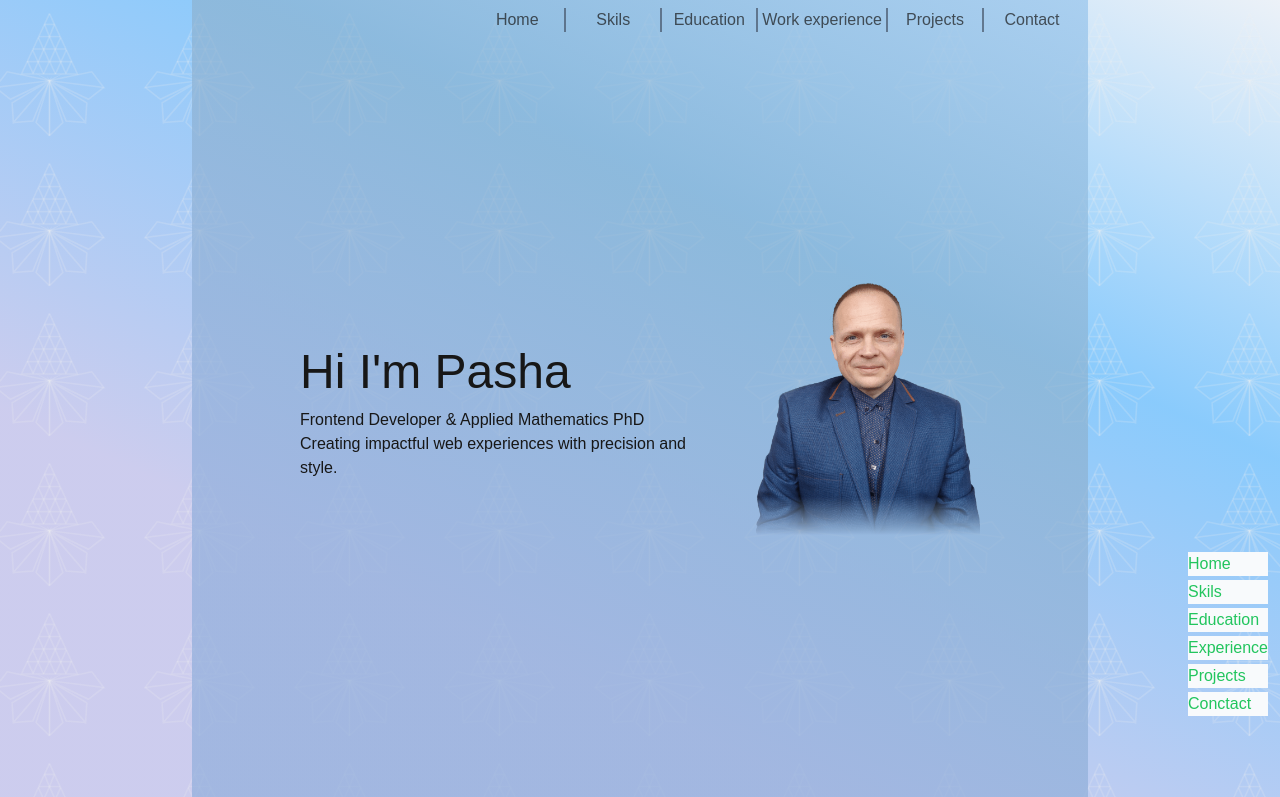
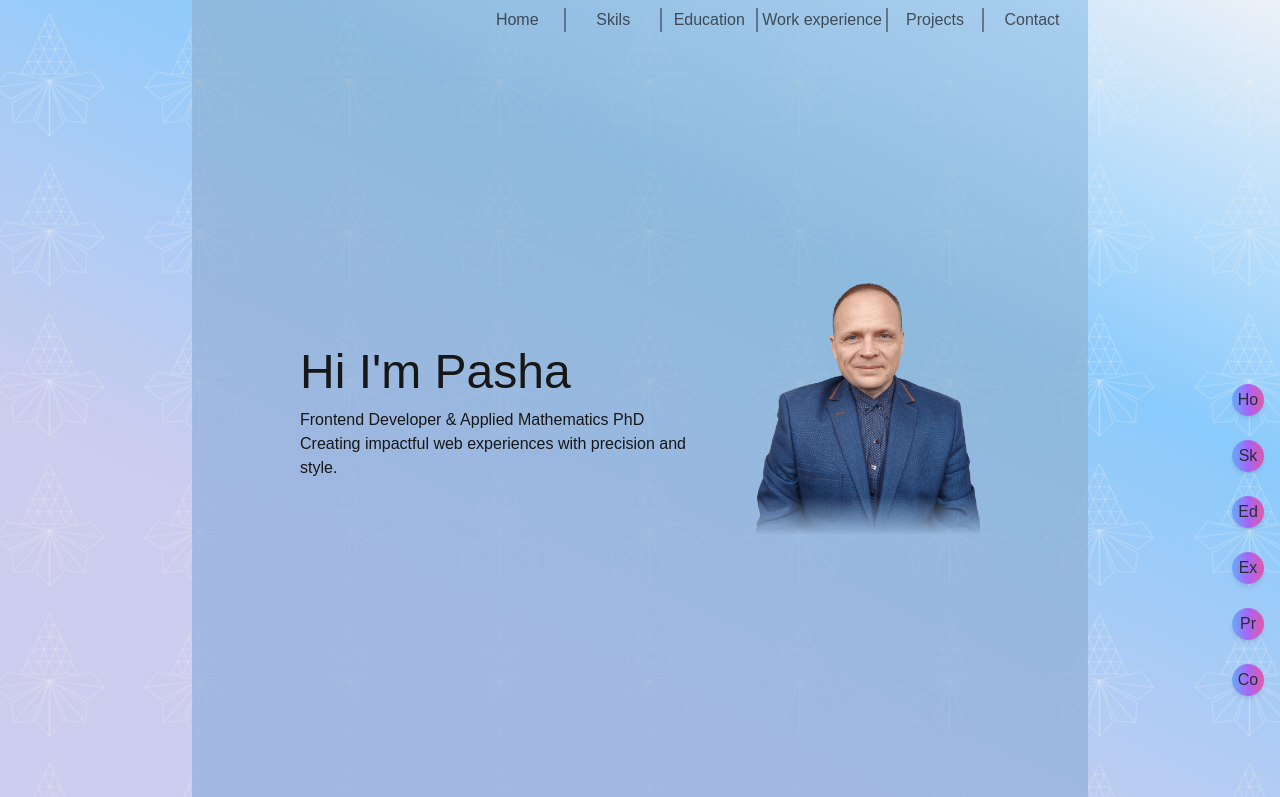
Before and after one commit to Pasha147/cv_2024, a Next.js app in the folder cv24/: page / in a window 1280 px wide. Shown: the top 797 px of the page. Built offline with nearby package versions, Linux system fonts and the light colour scheme.

Commit message:
Color menu with a and shadows

```diff
--- a/cv24/app/page.js
+++ b/cv24/app/page.js
@@ -1,97 +1,26 @@
 "use client";
 
 import Header from "./ua/header.jsx";
-import Aboutme from "./ua/aboutme.jsx";
-import Skils from "./ua/skils.jsx";
-import Education from "./ua/education.jsx";
-import Experience from "./ua/experience.jsx";
-import Projects from "./ua/projects.jsx";
-import Contact from "./ua/contact.jsx";
 import Footer from "./ua/footer.jsx";
 import { text } from "./appdata";
-import { useEffect, useState, useRef } from "react";
+import { useState} from "react";
 import ColorMenu from "./ua/color_menu.jsx";
+import Main from "./ua/main.jsx";
 
 export default function Home() {
-  const itemEls = useRef([]);
+
   const [colorMenu, setColorMenu] = useState(
     text.bulletMenu.map((item) => {
       return { ...item, ratio: 0 };
     })
   );
 
-  useEffect(() => {
-    const artSt = text.bulletMenu.map((art, n) => {
-      return { id: `artId${n}`, intersect: false, ratio: 0 };
-    });
-
-    let observerOptions = {
-      root: null,
-      rootMargin: "0px",
-      threshold: [],
-    };
-
-    for (let i = 0; i <= 1.0; i += 0.01) {
-      observerOptions.threshold.push(i);
-    }
-
-    let intersectionCallback = (entries) => {
-      let newSecSt = [...artSt];
-      entries.forEach((entry) => {
-
-        let articleId = entry.target.id;
-        let isIntersecting = entry.isIntersecting;
-        let n = artSt.findIndex((el) => el.id === articleId);
-
-        newSecSt[n].intersect = isIntersecting;
-        newSecSt[n].ratio = Math.floor(entry.intersectionRatio * 100);
-      });
-
-      const newColorMenu = [...colorMenu];
-      newColorMenu.forEach((item, n) => {
-        newColorMenu[n].ratio = newSecSt[n].ratio;
-      });
-
-      setColorMenu(newColorMenu);
-    };
-
-    const observers = [];
-    artSt.forEach(() => {
-      observers.push(
-        new IntersectionObserver(intersectionCallback, observerOptions)
-      );
-    });
-
-    observers.forEach((observer, n) => {
-      observer.observe(itemEls.current[n]);
-    });
-    return () => observers.forEach((observer) => observer.disconnect());
-  }, []);
 
   return (
     <>
       <Header />
       <ColorMenu colorMenu={colorMenu} />
-      <main className="max-w-4xl mx-auto [&>div>section]:pt-10  [&>div>section]:min-h-[100vh] [&>div>section]:bg-resume-section [&>div>section]:bg-gradient-cover-grid [&>div>section]:bg-no-repeat-grid [&>div>section]:bg-center-grid dark:[&>div>section]:bg-resume-section_d">
-        <div id={`artId${0}`} ref={(element) => (itemEls.current[0] = element)}>
-          <Aboutme />
-        </div>
-        <div id={`artId${1}`} ref={(element) => (itemEls.current[1] = element)}>
-          <Skils />
-        </div>
-        <div id={`artId${2}`} ref={(element) => (itemEls.current[2] = element)}>
-          <Education />
-        </div>
-        <div id={`artId${3}`} ref={(element) => (itemEls.current[3] = element)}>
-          <Experience />
-        </div>
-        <div id={`artId${4}`} ref={(element) => (itemEls.current[4] = element)}>
-          <Projects />
-        </div>
-        <div id={`artId${5}`} ref={(element) => (itemEls.current[5] = element)}>
-          <Contact />
-        </div>
-      </main>
+     <Main colorMenu={colorMenu} setColorMenu={setColorMenu}/>
       <Footer />
     </>
   );
--- a/cv24/app/ua/color_menu.jsx
+++ b/cv24/app/ua/color_menu.jsx
@@ -2,14 +2,22 @@ import React from "react";
 
 export default function ColorMenu(props) {
   const colMenu = props.colorMenu;
+  const href=['#aboutme', '#skils', '#education', '#experience', '#projects', '#contact']
+
+
     return (
-    <nav className="fixed right-2 bottom-[10%] ">
+    <nav className="fixed right-4 bottom-[10%]">
       <ul>
         {colMenu.map((item, n) => {
-          return <li key={`colMenu${n}`}
-          className="bg-slate-50 text-green-500 m-1"
-          style={{opacity:`${item.ratio/100}`}}
-          >{`${item.textEn}`}</li>;
+          return <li key={`colMenu${n}` }
+          className='contents'>
+            <a
+            href={href[n]}
+            className="bg-gradient-to-r from-blue-400 via-purple-500 to-pink-500 my-6 p-2 rounded-full w-8 h-8 flex items-center justify-center
+           shadow-md dark:shadow-[0_4px_6px_rgba(255,255,255,0.6)] dark:[text-shadow:0_0_3px_rgba(255,255,255,0.95)]"
+            style={{opacity:`${(item.ratio+30)/150}`}}
+            >{`${item.textEn.slice(0, 2)}`}</a>
+          </li>
         })}
       </ul>
     </nav>
--- /dev/null
+++ b/cv24/app/ua/main.jsx
@@ -0,0 +1,84 @@
+"use client";
+
+import Aboutme from "./aboutme.jsx";
+import Skils from "./skils.jsx";
+import Education from "./education.jsx";
+import Experience from "./experience.jsx";
+import Projects from "./projects.jsx";
+import Contact from "./contact.jsx";
+import { text } from "../appdata.js";
+import { useEffect, useState, useRef } from "react";
+
+export default function Main(props) {
+  const itemEls = useRef([]);
+
+  useEffect(() => {
+    const artSt = text.bulletMenu.map((art, n) => {
+      return { id: `artId${n}`, intersect: false, ratio: 0 };
+    });
+
+    let observerOptions = {
+      root: null,
+      rootMargin: "0px",
+      threshold: [],
+    };
+
+    for (let i = 0; i <= 1.0; i += 0.01) {
+      observerOptions.threshold.push(i);
+    }
+
+    let intersectionCallback = (entries) => {
+      let newSecSt = [...artSt];
+      entries.forEach((entry) => {
+        let articleId = entry.target.id;
+        let isIntersecting = entry.isIntersecting;
+        let n = artSt.findIndex((el) => el.id === articleId);
+
+        newSecSt[n].intersect = isIntersecting;
+        newSecSt[n].ratio = Math.floor(entry.intersectionRatio * 100);
+      });
+
+      const newColorMenu = [...props.colorMenu];
+      newColorMenu.forEach((item, n) => {
+        newColorMenu[n].ratio = newSecSt[n].ratio;
+      });
+
+      props.setColorMenu(newColorMenu);
+    };
+
+    const observers = [];
+    artSt.forEach(() => {
+      observers.push(
+        new IntersectionObserver(intersectionCallback, observerOptions)
+      );
+    });
+
+    observers.forEach((observer, n) => {
+      observer.observe(itemEls.current[n]);
+    });
+    return () => observers.forEach((observer) => observer.disconnect());
+  }, []);
+
+  return (
+    <main className="max-w-4xl mx-auto [&>div>section]:pt-10  [&>div>section]:min-h-[100vh] [&>div>section]:bg-resume-section [&>div>section]:bg-gradient-cover-grid [&>div>section]:bg-no-repeat-grid [&>div>section]:bg-center-grid dark:[&>div>section]:bg-resume-section_d">
+      <div id={`artId${0}`} ref={(element) => (itemEls.current[0] = element)}>
+        <Aboutme />
+      </div>
+      <div id={`artId${1}`} ref={(element) => (itemEls.current[1] = element)}>
+        <Skils />
+      </div>
+      <div id={`artId${2}`} ref={(element) => (itemEls.current[2] = element)}>
+        <Education />
+      </div>
+      <div id={`artId${3}`} ref={(element) => (itemEls.current[3] = element)}>
+        <Experience />
+      </div>
+      <div id={`artId${4}`} ref={(element) => (itemEls.current[4] = element)}>
+        <Projects />
+      </div>
+      <div id={`artId${5}`} ref={(element) => (itemEls.current[5] = element)}>
+        <Contact />
+      </div>
+    </main>
+  );
+}
```
Also changed, not shown: 1 other file (tests, documents, lock files or other folders).
